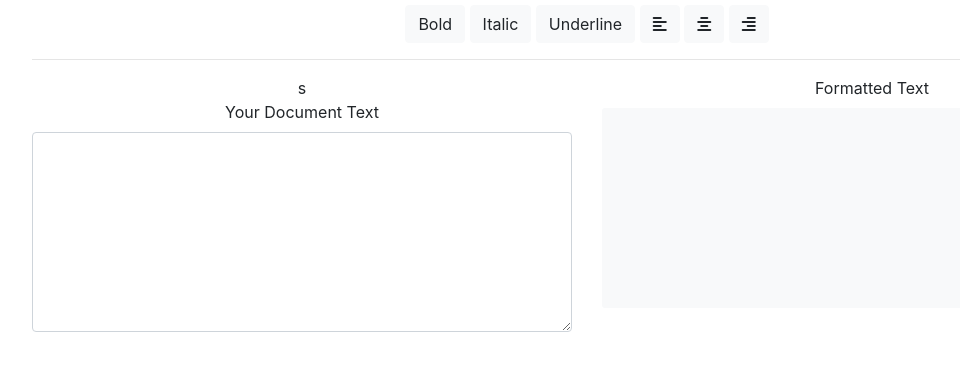
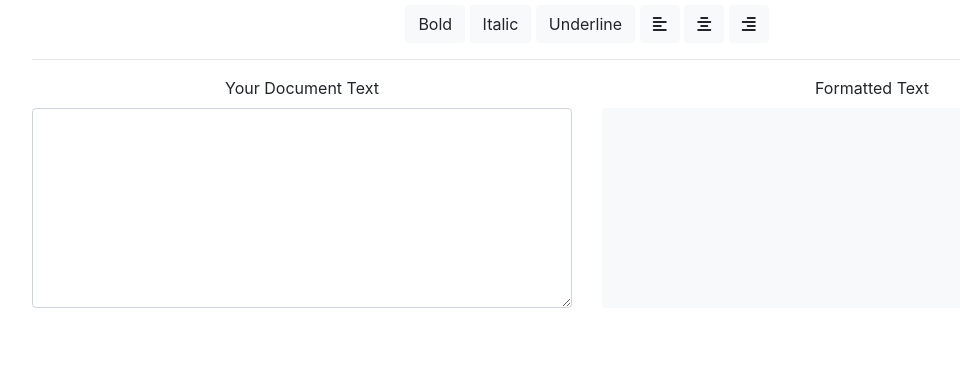
Before and after one commit to Saurabh-Rane/TextEditor, a plain HTML site: page index.html in a window 1280 px wide. Shown: the part 83-454 px from the top of the page, without its empty margins (53-1013 px from the left). Drawn offline with nearby package versions, Linux system fonts and the light colour scheme.

Commit message:
rectified mistakes

```diff
--- a/index.html
+++ b/index.html
@@ -23,7 +23,7 @@
         </div>
         <hr />
         <div class="row editor">
-          <div class="col">s
+          <div class="col">
             <div class="form-group">
               <label for="text-input">Your Document Text</label>
               <textarea class="form-control" id="text-input" oninput='updateText()' rows="3"></textarea>
```
